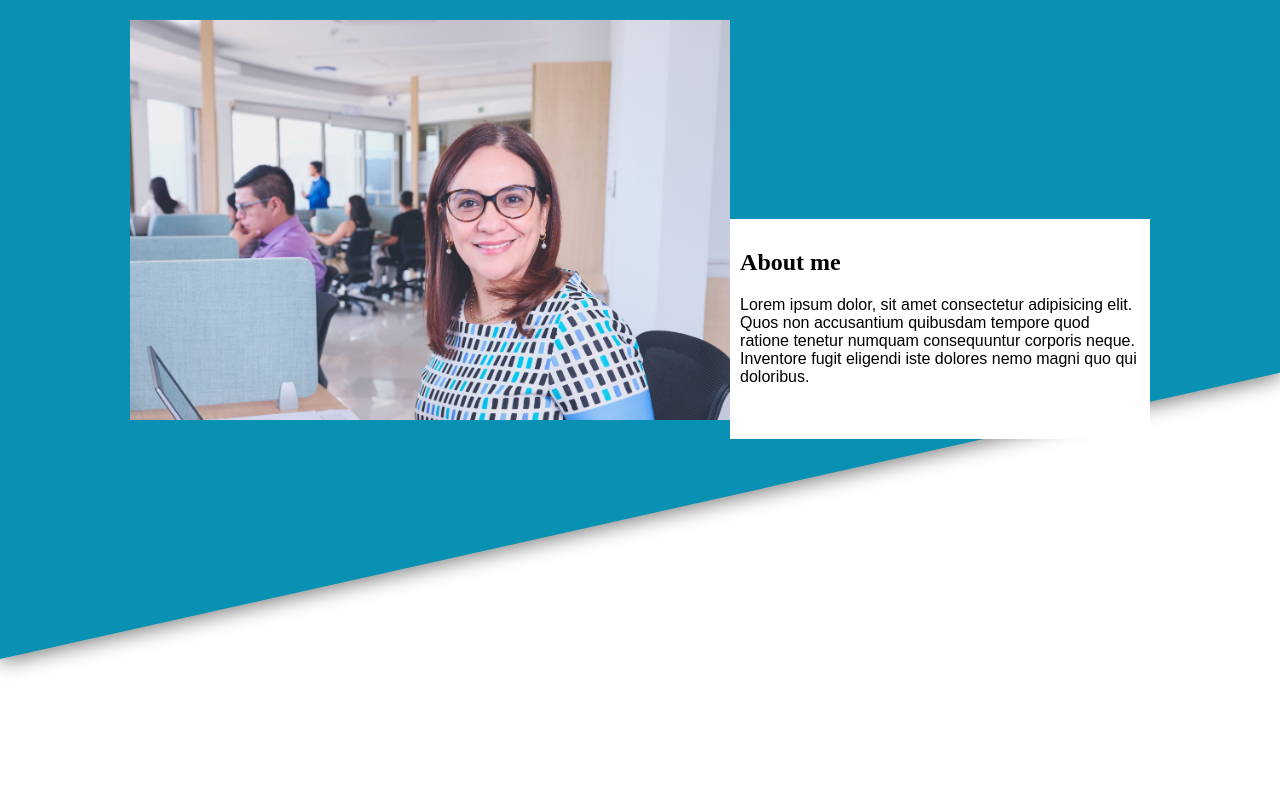
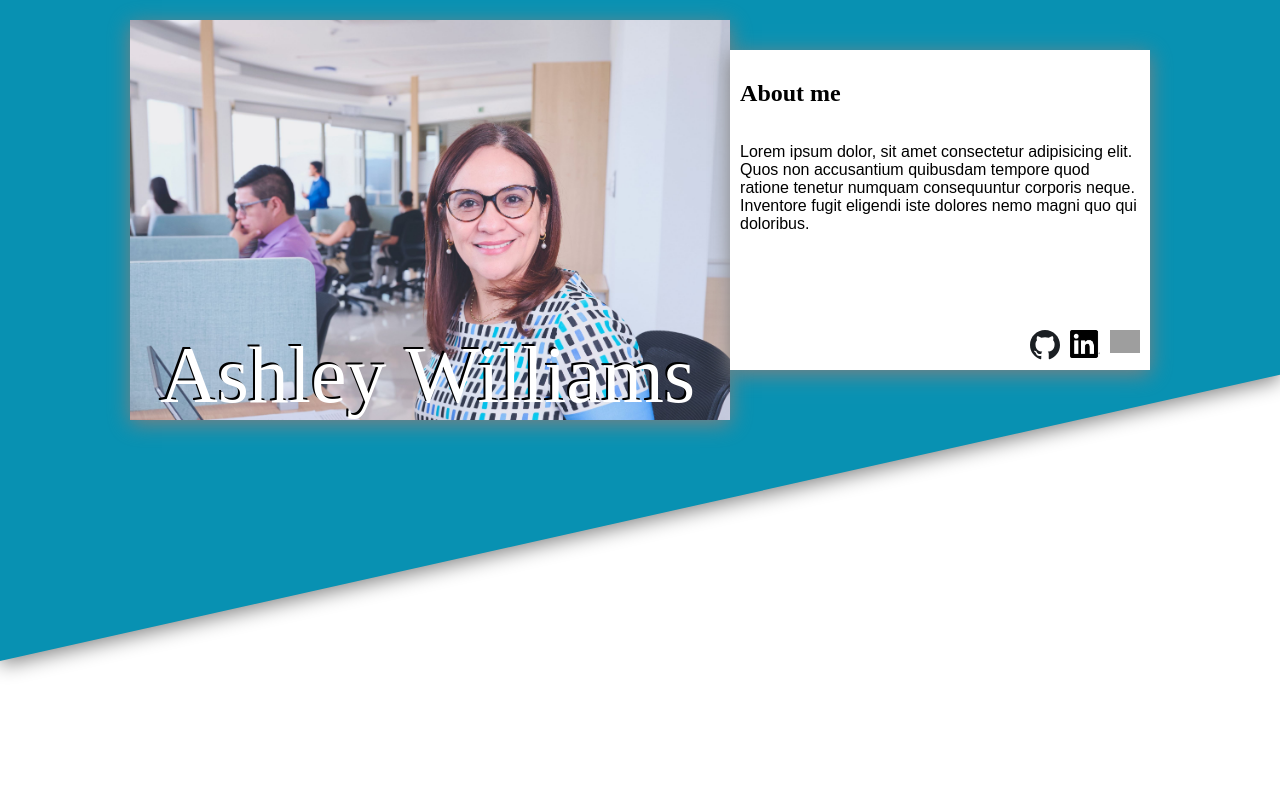
Before and after one commit to Benjamin-Re/portfolio-app, an Angular app: page / in a window 1280 px wide. Shown: the top 800 px of the page. Built offline with nearby package versions, Linux system fonts and the light colour scheme; grey boxes are pictures that could not be loaded.

Commit message:
Finish header styles

```diff
--- a/src/app/header/header.css
+++ b/src/app/header/header.css
@@ -2,6 +2,7 @@
     flex: 1;
     position: relative;
     display: flex;
+    flex-direction: row;
     justify-content: center;
     padding: 20px;
 }
@@ -19,12 +20,16 @@
 #header-card {
     padding: 10px;
     position: relative;
-    height: 200px;
+    height: 300px;
     width: 400px;
     background-color: white;
     color: black;
     font-family: Arial, Helvetica, sans-serif;
-    align-self: center;
+    align-self: flex-start;
+    top: 30px;
+    box-shadow: 0 4px 20px gray;
+    display: flex;
+    flex-direction: column;
 }
 
 #header-card h2 {
@@ -36,4 +41,32 @@ img {
     height: 400px;
     position: relative;
     align-self: flex-start;
+    box-shadow: 0 4px 20px gray;
 }
+
+.icon {
+    width: 30px;
+    height: auto;
+    box-shadow: none;
+}
+
+.icon-container {
+    display: flex;
+    justify-content: end;
+    gap: 10px;
+    align-self: flex-end;
+    margin-top: auto;
+}
+
+.img-container {
+    position: relative;
+}
+
+#img-text {
+    position: absolute;
+    top: 310px;
+    left: 30px;
+    font-size: 5rem;
+    color: white;
+    text-shadow: -2px -2px 0 black;
+}
--- a/src/app/header/header.html
+++ b/src/app/header/header.html
@@ -1,5 +1,14 @@
-<img src="/testImg.jpg" alt="Profile picture of person" />
+<div class="img-container">
+    <img src="/testImg.jpg" alt="Profile picture of person" />
+    <span id="img-text">Ashley Williams</span>
+</div>
 <div id="header-card">
     <h2>About me</h2>
     <p>Lorem ipsum dolor, sit amet consectetur adipisicing elit. Quos non accusantium quibusdam tempore quod ratione tenetur numquam consequuntur corporis neque. Inventore fugit eligendi iste dolores nemo magni quo qui doloribus.</p>
+
+    <div class="icon-container">
+        <img src="/invertocat.svg" alt="github logo icon" class="icon"/>
+        <img src="/linkedin.png" alt="linkedin logo icon" class="icon"/>
+        <img src="/twitter.svg" alt="twitter logo icon" class="icon"/>
+    </div>
 </div>
```
Also changed, not shown: public/desktop_mockup.png (added).
